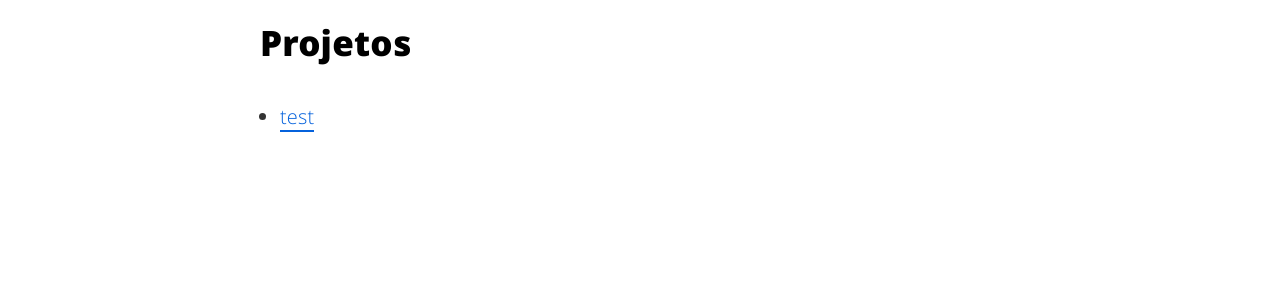
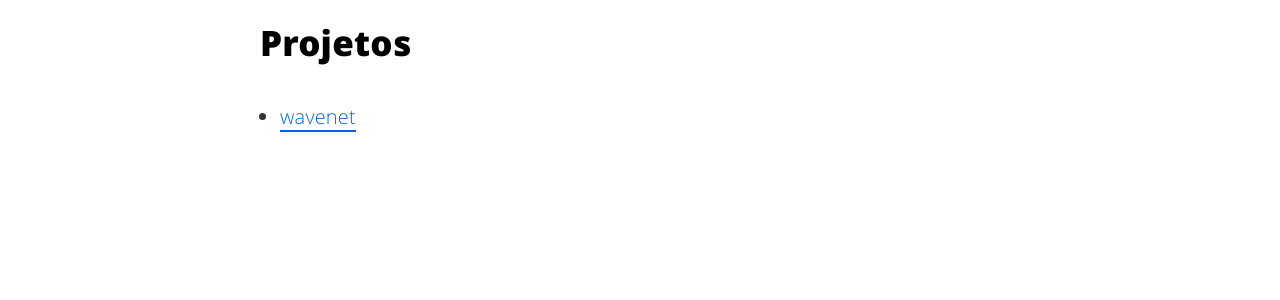
Before and after one commit to hcnoh/blog-prev, a Jekyll site: the page built from about.html, in a window 1280 px wide and 900 px high, scrolled down 1898 px. Shown: the part 521-821 px from the top of the window. Built offline with Jekyll 4.4.1, drawn with Linux system fonts in a browser that asks for light colours.

Commit message:
Update about.html

```diff
--- a/about.html
+++ b/about.html
@@ -34,5 +34,5 @@
 <h2>Projetos</h2>
 
 <ul>
-	<li><a href="https://github.com/hcnoh/MyProject">test</a></li>
+	<li><a href="https://github.com/hcnoh/wavenet">wavenet</a></li>
 </ul>
```
